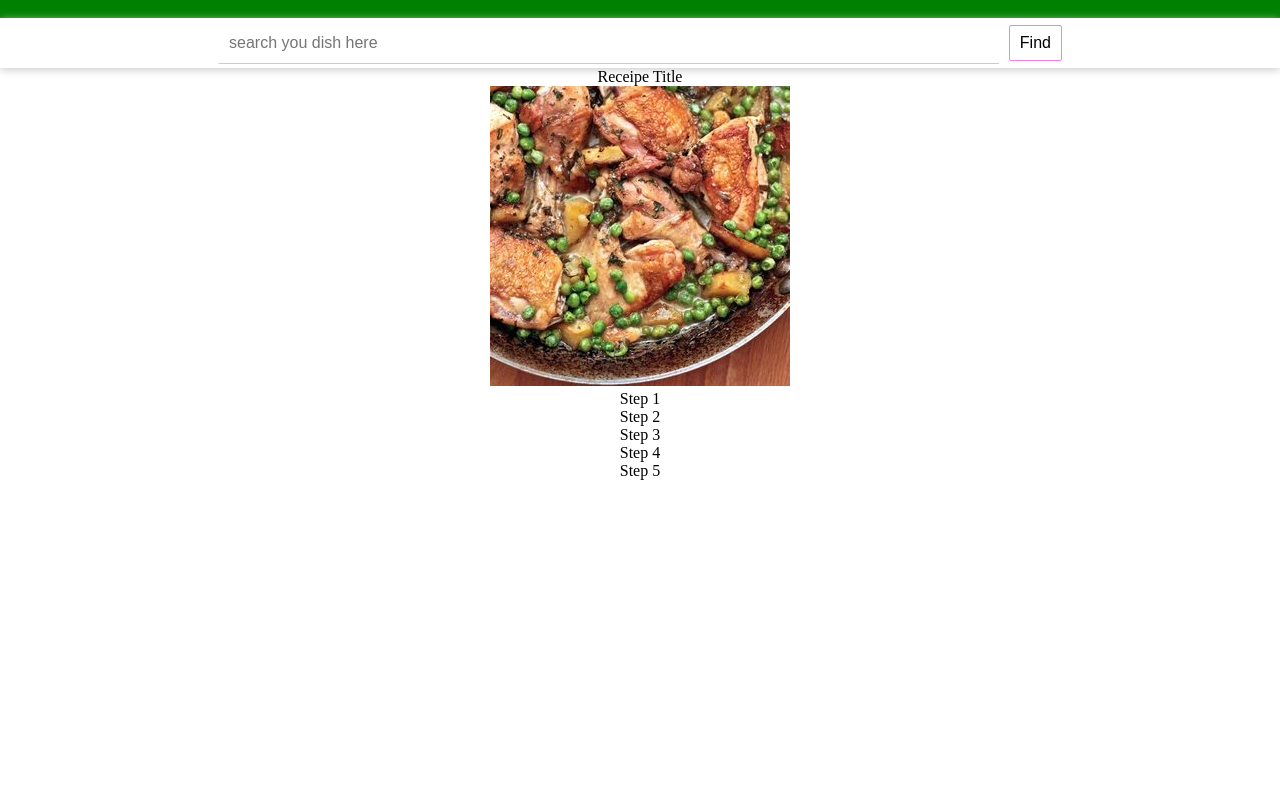
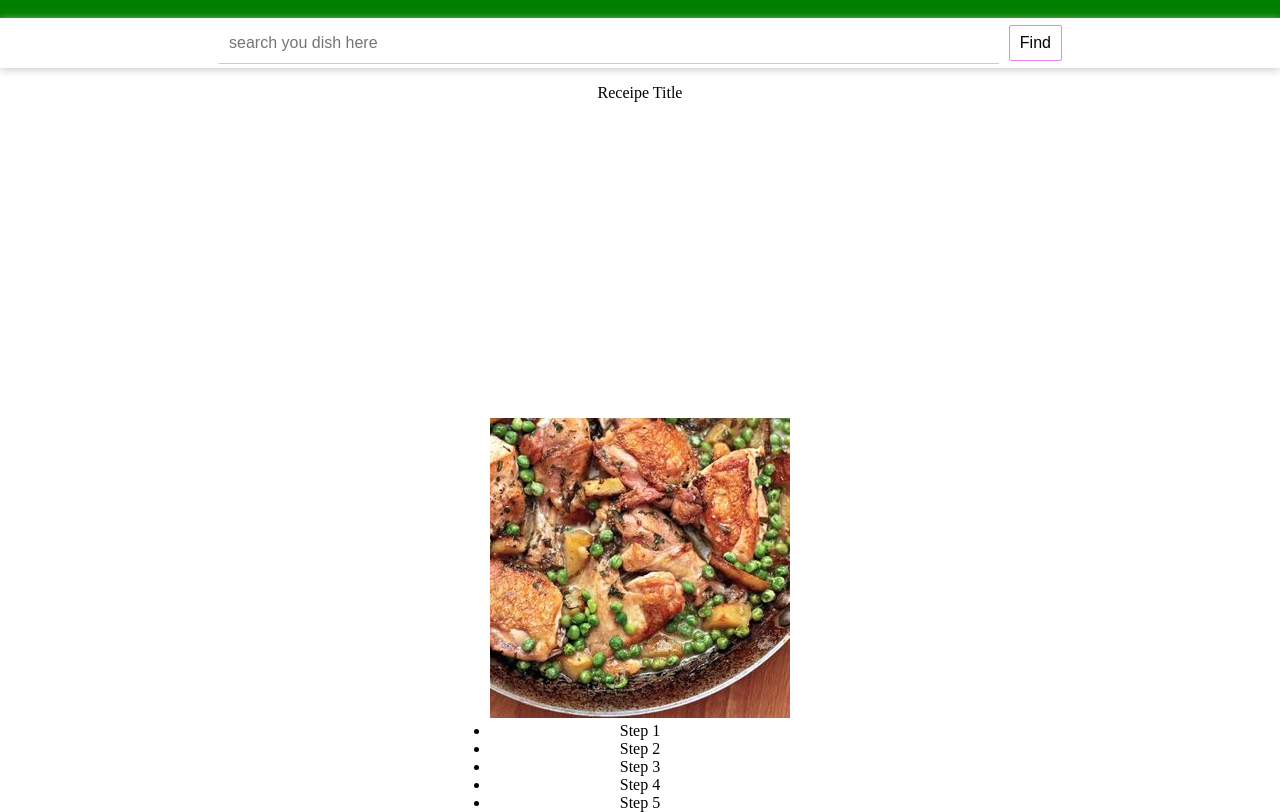
Before and after one commit to ybinilza/phase1-final-pjct, a plain HTML site: page index.html in a window 1280 px wide. Shown: the part 52-864 px from the top of the page. Before the commit the page ends 800 px from the top, so only its background shows below. Drawn offline with Linux system fonts and the light colour scheme.

Commit message:
CSS structure updates

```diff
--- a/style.css
+++ b/style.css
@@ -87,3 +87,24 @@ header img{
     border-color: var(--dark-color);
     color:var(--light-color)
 }
+
+#receipe-container {
+
+    display: flex;
+    justify-content: center;
+    align-items: flex-start;
+}
+
+.receipe {
+    height: 300px;
+    width: 300px;
+}
+
+.receipe-title {
+
+    height: 50px;
+    display: flex;
+    align-items: center;
+    justify-content: center;
+    font-size: 1rem;
+}
```
